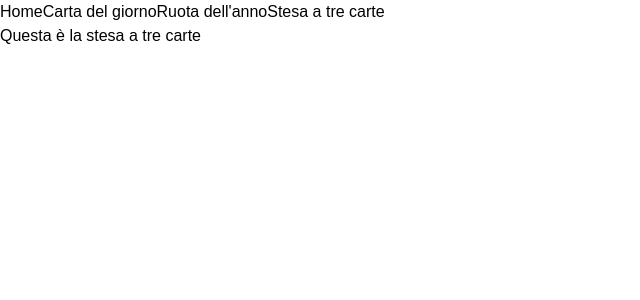
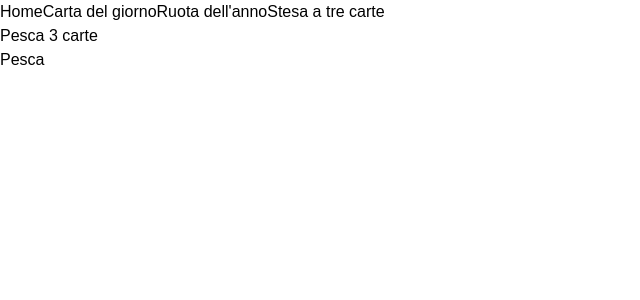
Before and after one commit to gabriele-ag/Pesca-Tarocchi, a Next.js app: page /Stesaatre in a window 1280 px wide. Shown: the top 300 px of the page, without its empty margins (0-640 px from the left). Built offline with nearby package versions, Linux system fonts and the light colour scheme.

Commit message:
feat: logic for stesaatre done

```diff
--- a/app/Stesaatre/page.tsx
+++ b/app/Stesaatre/page.tsx
@@ -1,7 +1,41 @@
+'use client'
+
+import { useState } from "react"
+import { useTarot } from "../component/useTarot"
+
 export default function StesaATre() {
+
+    const { tarots } = useTarot()
+
+    const [carte, setCarta] = useState<Array<(typeof tarots)[number]>>([])
+
+    const pescaCarta = () => {
+        if (carte.length >= 3) return
+        const cartaCasuale = Math.floor(Math.random() * tarots.length)
+        const cartaPescata = tarots[cartaCasuale]
+        setCarta([...carte, cartaPescata])
+    }
+
+    const limiteCarte = carte.length >= 3
+
+
+
     return (
         <>
-            <h1>Questa è la stesa a tre carte</h1>
+        <div>
+            <h1>Pesca 3 carte</h1>
+            <button onClick={pescaCarta} disabled={limiteCarte}>Pesca</button>
+
+            {carte.length > 0 && (
+                <div>
+                    {carte.map((curCard, index) => (
+                        <div key={index}>
+                            <h2>{curCard.nome}</h2>
+                        </div>
+                    ))}
+                </div>
+            )}
+        </div>
         </>
     )
 }
```
Also changed, not shown: app/Stesaatre/CSS/stesaatre.module.css (added).
